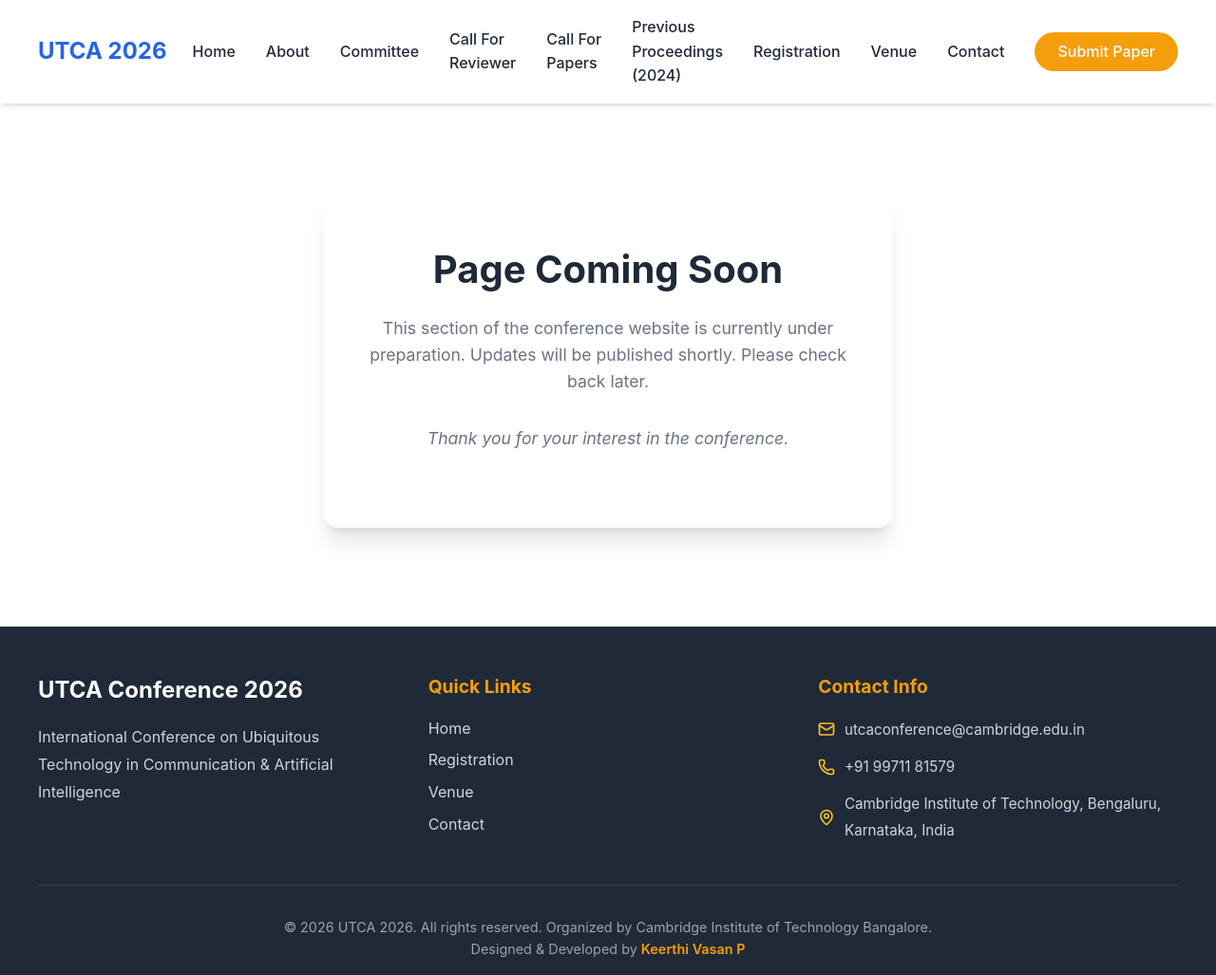
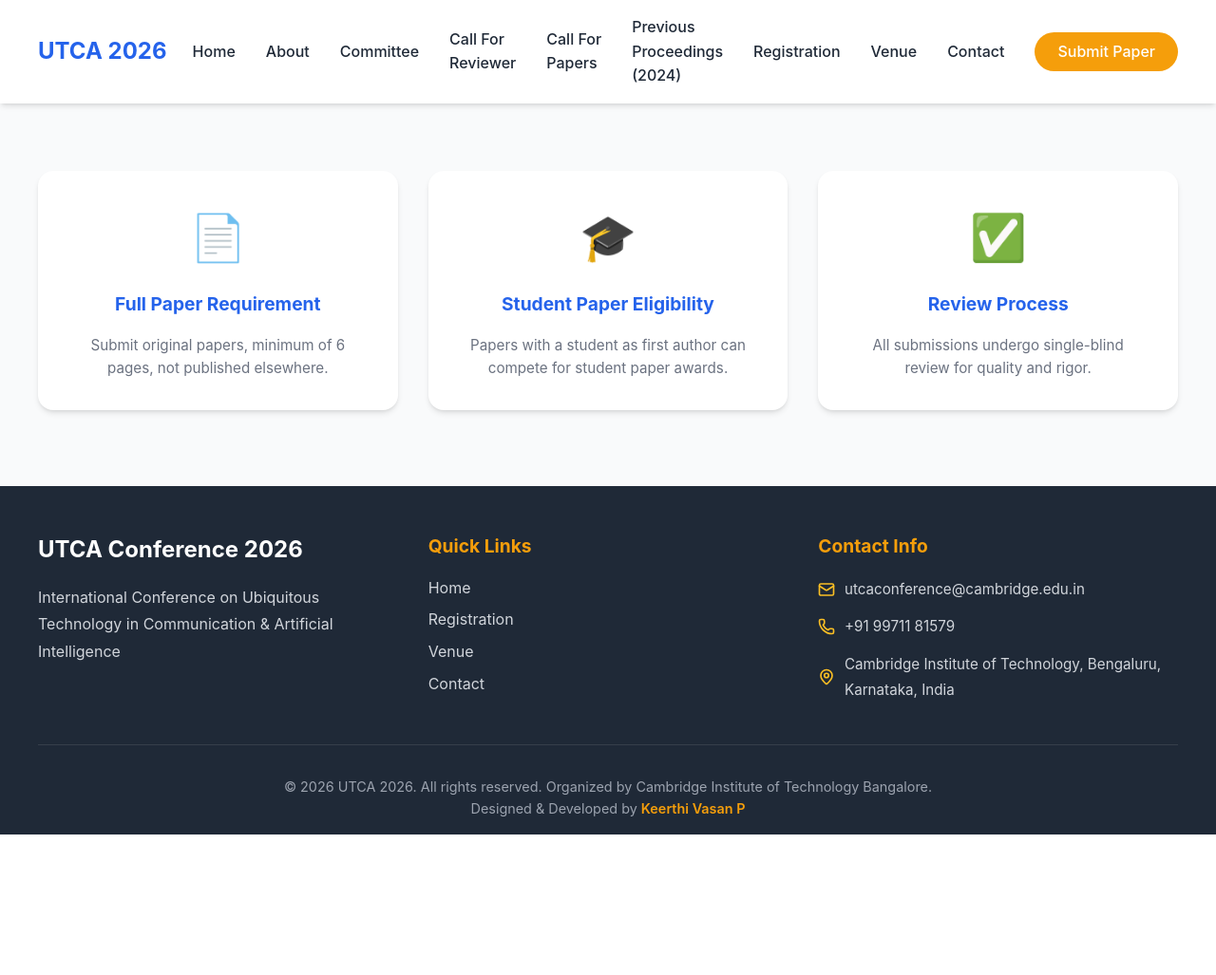
Before and after one commit to keerthivasan91/AIP-conference, a Flask app: page /callforpapers/submission-guidelines in a window 1280 px wide. Shown: the whole page at 95% size. After the commit the page ends 879 px from the top, so only its background shows below. Run offline with Flask 3, Linux system fonts and the light colour scheme.

Commit message:
Refactor submission guidelines template to comment out the coming soon section and enhance the conference overview with detailed information on paper requirements and review process.

```diff
--- a/templates/submission-guidelines.html
+++ b/templates/submission-guidelines.html
@@ -5,7 +5,7 @@ Coming Soon | Conference
 {% endblock %}
 
 {% block content %}
-<section class="coming-soon-section">
+<!--<section class="coming-soon-section">
   <div class="coming-container">
 
     <h1>Page Coming Soon</h1>
@@ -20,5 +20,35 @@ Coming Soon | Conference
     </p>
 
   </div>
+</section> -->
+<!-- Conference Overview -->
+<section class="conference-info">
+    <div class="container">
+        <div class="info-grid">
+            <div class="info-card">
+                <div class="info-icon">📄</div>
+                <h3>Full Paper Requirement</h3>
+                <p>Submit original papers, minimum of 6 pages, not published elsewhere.</p>
+            </div>
+
+            <div class="info-card">
+                <div class="info-icon">🎓</div>
+                <h3>Student Paper Eligibility</h3>
+                <p>Papers with a student as first author can compete for student paper awards.</p>
+            </div>
+
+            <!--<div class="info-card">
+                <div class="info-icon">📚</div>
+                <h3>IEEE Xplore Submission</h3>
+                <p>All accepted papers will be submitted to IEEE for quality review.</p>
+            </div>-->
+
+            <div class="info-card">
+                <div class="info-icon">✅</div>
+                <h3>Review Process</h3>
+                <p>All submissions undergo single-blind review for quality and rigor.</p>
+            </div>
+        </div>
+    </div>
 </section>
 {% endblock %}
```
